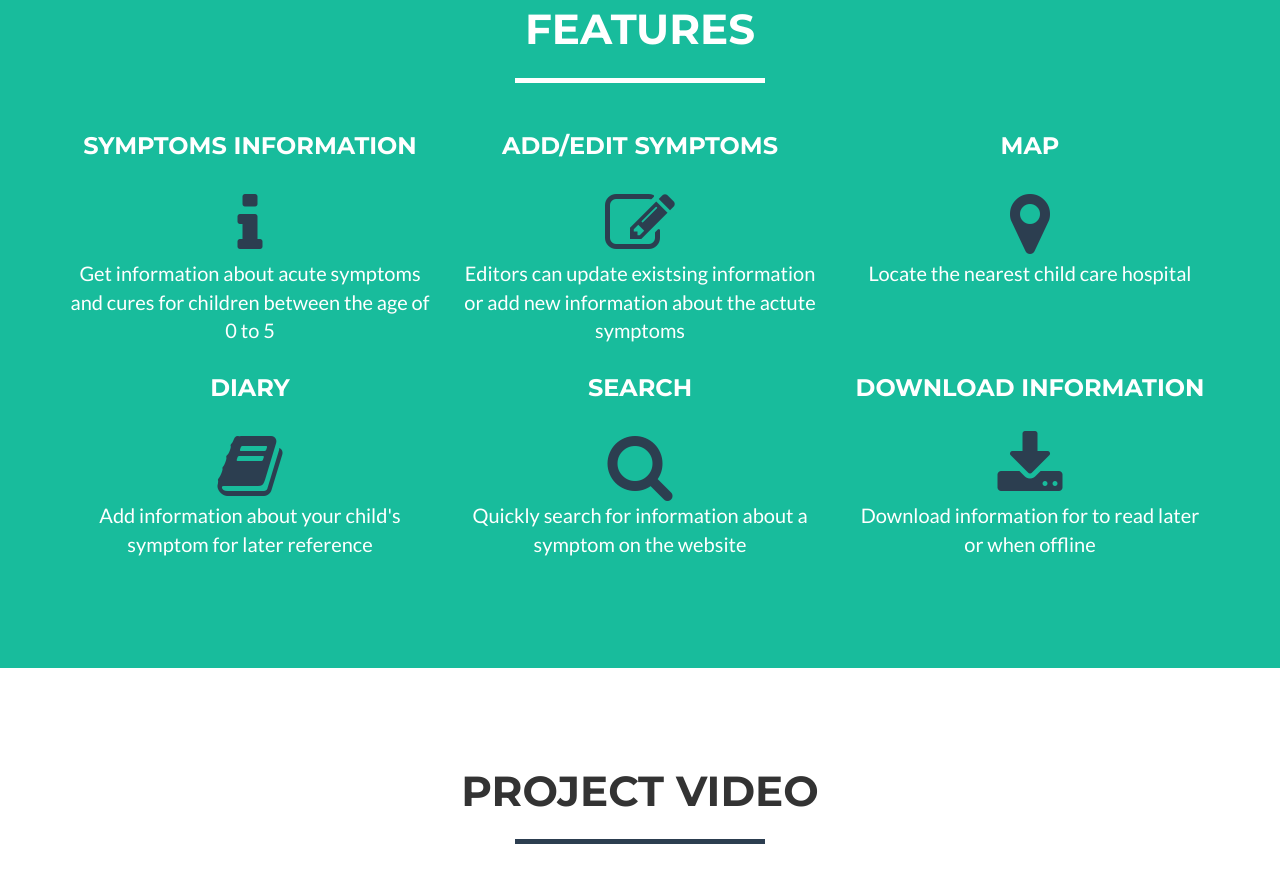
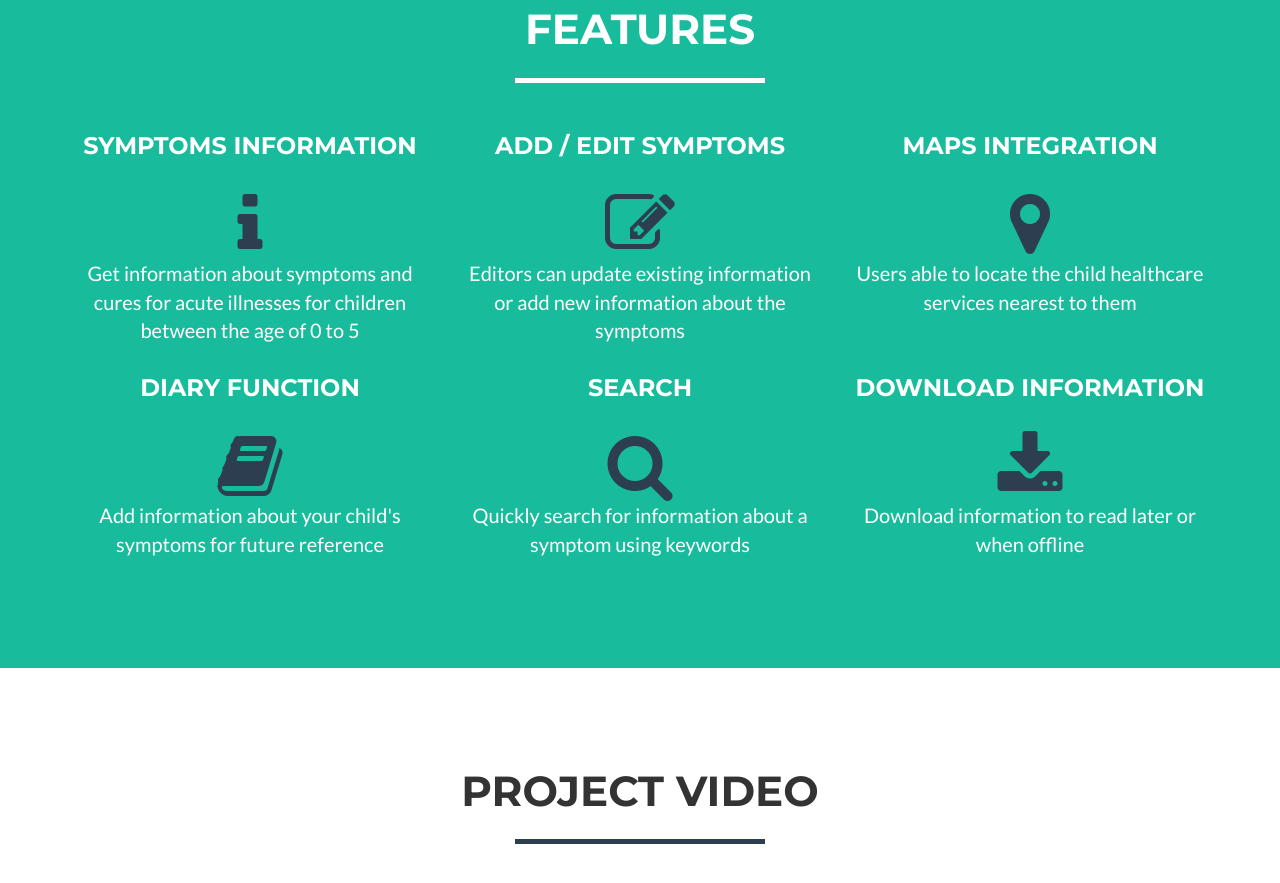
Before and after one commit to skabra07/team8-website, a plain HTML site: page index.html in a window 1280 px wide. Shown: the part 1240-2123 px from the top of the page. Drawn offline with nearby package versions, Linux system fonts and the light colour scheme.

Commit message:
edited index.html

```diff
--- a/index.html
+++ b/index.html
@@ -119,34 +119,34 @@
                 <div class="col-sm-4 text-center sr-button">
                     <h3>Symptoms Information</h3><br>
                     <i style="color:#2C3E50" class="fa fa-info fa-5x"></i>
-                    <p>Get information about acute symptoms and cures for children between the age of 0 to 5</p>
+                    <p>Get information about symptoms and cures for acute illnesses for children between the age of 0 to 5</p>
                 </div>
                 <div class="col-sm-4 text-center sr-button">
-                    <h3>Add/Edit Symptoms</h3><br>
+                    <h3>Add / Edit Symptoms</h3><br>
                     <i style="color:#2C3E50" class="fa fa-edit fa-5x"></i>
-                    <p>Editors can update existsing information or add new information about the actute symptoms</p>
+                    <p>Editors can update existing information or add new information about the symptoms</p>
                 </div>
                 <div class="col-sm-4 text-center sr-button">
-                    <h3>Map</h3><br>
+                    <h3>Maps Integration</h3><br>
                     <i style="color:#2C3E50" class="fa fa-map-marker fa-5x"></i>
-                    <p>Locate the nearest child care hospital</p>
+                    <p>Users able to locate the child healthcare services nearest to them</p>
                 </div>
             </div>
             <div class="row">
                 <div class="col-sm-4 text-center sr-button">
-                    <h3>Diary</h3><br>
+                    <h3>Diary Function</h3><br>
                     <i style="color:#2C3E50" class="fa fa-book fa-5x" aria-hidden="true"></i>
-                    <p>Add information about your child's symptom for later reference</p>
+                    <p>Add information about your child's symptoms for future reference</p>
                 </div>
                 <div class="col-sm-4 text-center sr-button">
                     <h3>Search</h3><br>
                     <i style="color:#2C3E50" class="fa fa-search fa-5x"></i>
-                    <p>Quickly search for information about a symptom on the website</p>
+                    <p>Quickly search for information about a symptom using keywords</p>
                 </div>
                 <div class="col-sm-4 text-center sr-button">
                     <h3>Download Information</h3><br>
                     <i style="color:#2C3E50" class="fa fa-download fa-5x"></i>
-                    <p>Download information for to read later or when offline</p>
+                    <p>Download information to read later or when offline</p>
                 </div>
             </div>
         </div>
```
